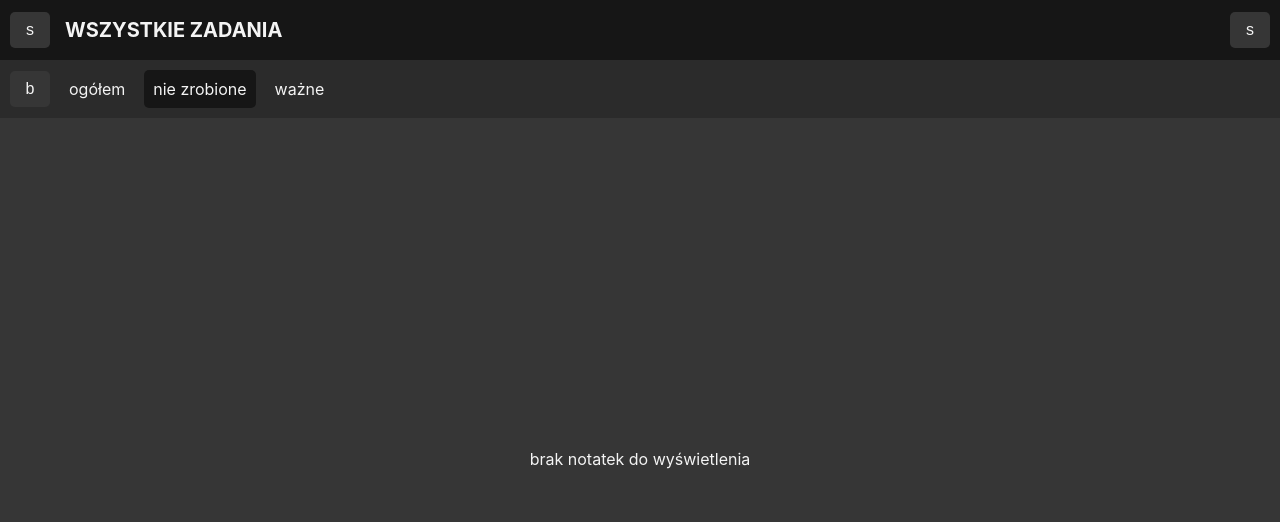
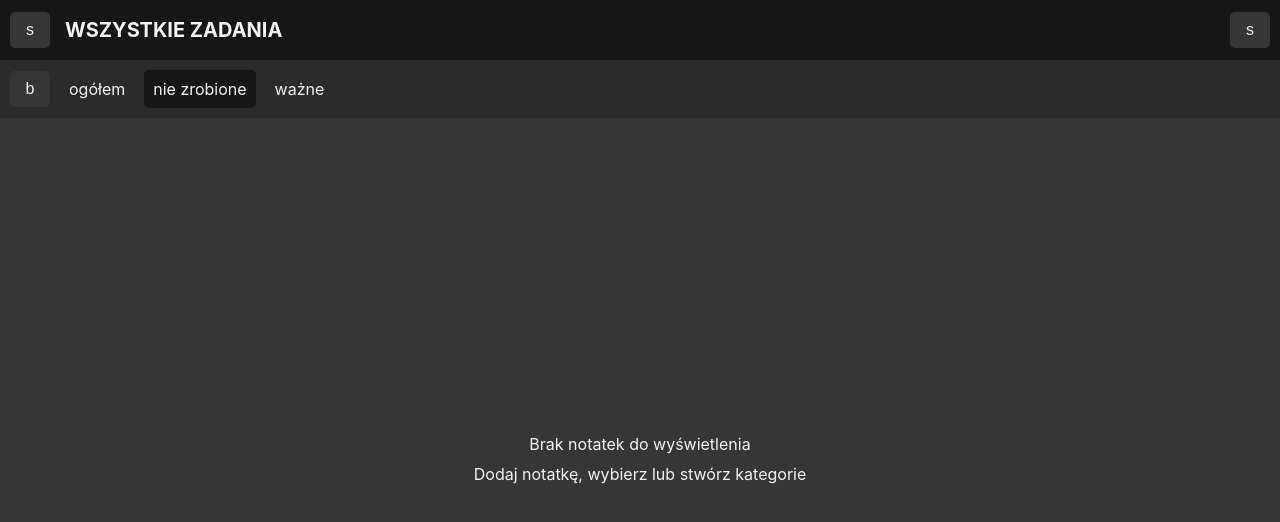
Before and after one commit to Krzaczor/notes, a React (Create React App) app: page /undone in a window 1280 px wide. Shown: the top 522 px of the page. Built offline with nearby package versions, Linux system fonts and the light colour scheme.

Commit message:
create layout for empy list notes

```diff
--- /dev/null
+++ b/src/components/emptyList/EmptyList.style.ts
@@ -0,0 +1,15 @@
+import styled from 'styled-components';
+
+export const EmptyList = styled.div`
+    background-color: var(--color-background);
+    color: var(--color-text);
+    display: flex;
+    flex-direction: column;
+    flex: 1;
+    align-items: center;
+    justify-content: center;
+
+    & > *:not(:last-child) {
+        margin-bottom: 10px;
+    }
+`
--- /dev/null
+++ b/src/components/emptyList/EmptyList.tsx
@@ -0,0 +1,12 @@
+import * as S from './EmptyList.style';
+
+const EmptyList = () => {
+    return (
+        <S.EmptyList>
+            <p>Brak notatek do wyświetlenia</p>
+            <p>Dodaj notatkę, wybierz lub stwórz kategorie</p>
+        </S.EmptyList>
+    )
+}
+
+export default EmptyList;
--- a/src/pages/NoteListPage.tsx
+++ b/src/pages/NoteListPage.tsx
@@ -5,6 +5,7 @@ import Main from 'components/shared/main/Main';
 import NavNotes from 'components/notesLayout/navNotes/NavNotes';
 import NoteForm from 'components/notesLayout/noteForm/NoteForm';
 import NotesList from 'components/notesLayout/notesList/NotesList';
+import EmptyList from 'components/emptyList/EmptyList';
 import { NoteList } from 'types';
 
 const NoteListPage = () => {
@@ -33,20 +34,10 @@ const NoteListPage = () => {
     return (
         <Main>
             <NavNotes />
-            {notesList.length > 0
+            { notesList.length > 0
                 ? <NotesList notes={notesList} />
-                : (
-                <p style={{
-                    backgroundColor: 'var(--color-background)',
-                    color: 'var(--color-text)',
-                    display: 'flex',
-                    flex: 1,
-                    alignItems: 'center',
-                    justifyContent: 'center',
-                }}>
-                    brak notatek do wyświetlenia
-                </p>
-            )}
+                : <EmptyList />
+            }
             { categoryId ? <NoteForm category={categoryId} /> : null }
         </Main>
     )
```
